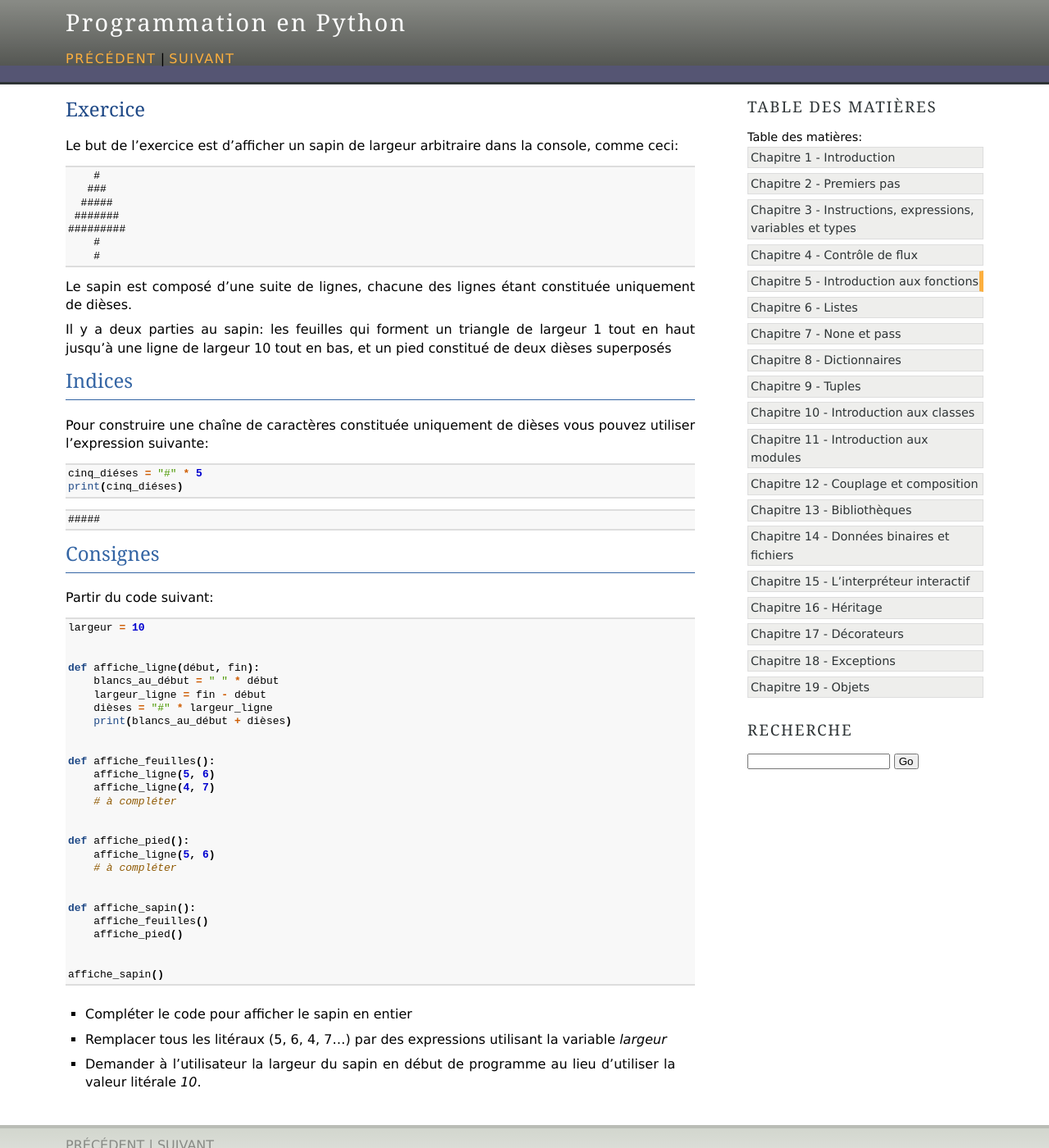
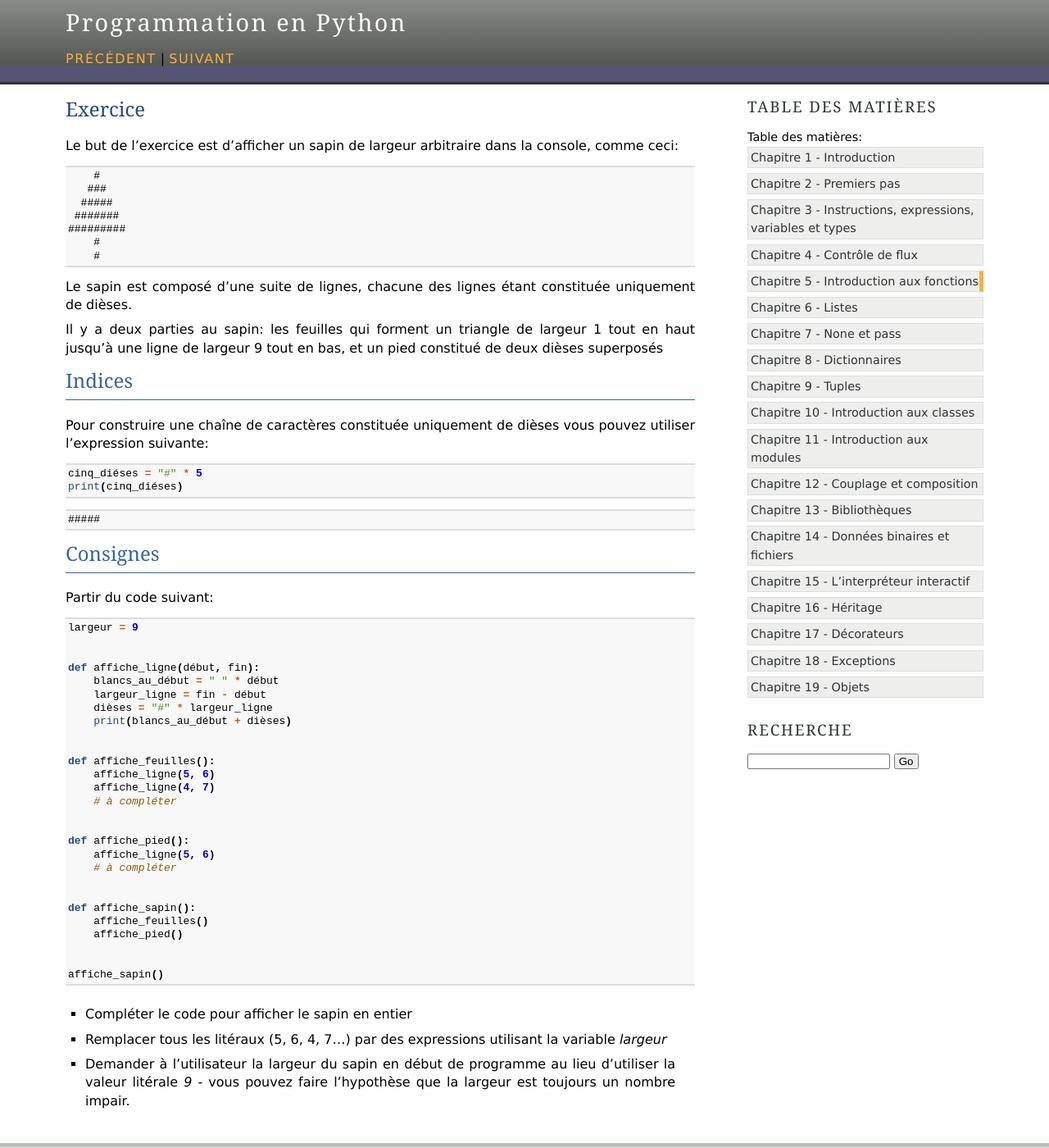
Before and after one commit to gruiick/cours-python, a Sphinx documentation site: the page built from cours/source/05-fonctions-01/07-exercice.rst, in a window 1280 px wide and 1400 px high. Shown: the whole window at 82% size. Built offline with Sphinx 7.4.7, drawn with Linux system fonts in a browser that asks for light colours.

Commit message:
La largeur du sapin est toujours impaire !

```diff
--- a/cours/source/05-fonctions-01/07-exercice.rst
+++ b/cours/source/05-fonctions-01/07-exercice.rst
@@ -7,20 +7,20 @@ la console, comme ceci:
 .. code-block:: text
 
 
-     #
-    ###
-   #####
-  #######
- #########
-     #
-     #
+      #
+     ###
+    #####
+   #######
+  #########
+      #
+      #
 
 
 Le sapin est composé d'une suite de lignes, chacune des lignes étant
 constituée uniquement de dièses.
 
 Il y a deux parties au sapin: les feuilles qui forment un triangle
-de largeur 1 tout en haut jusqu'à une ligne de largeur 10 tout en bas,
+de largeur 1 tout en haut jusqu'à une ligne de largeur 9 tout en bas,
 et un pied constitué de deux dièses superposés
 
 
@@ -55,4 +55,5 @@ Partir du code suivant:
   la variable  `largeur`
 
 * Demander à l'utilisateur la largeur du sapin en début de programme au lieu
-  d'utiliser la valeur litérale `10`.
+  d'utiliser la valeur litérale `9` - vous pouvez faire l'hypothèse que la largeur
+  est toujours un nombre impair.
--- a/cours/source/extraits/sapin.py
+++ b/cours/source/extraits/sapin.py
@@ -1,4 +1,4 @@
-largeur = 10
+largeur = 9
 
 
 def affiche_ligne(début, fin):
```
